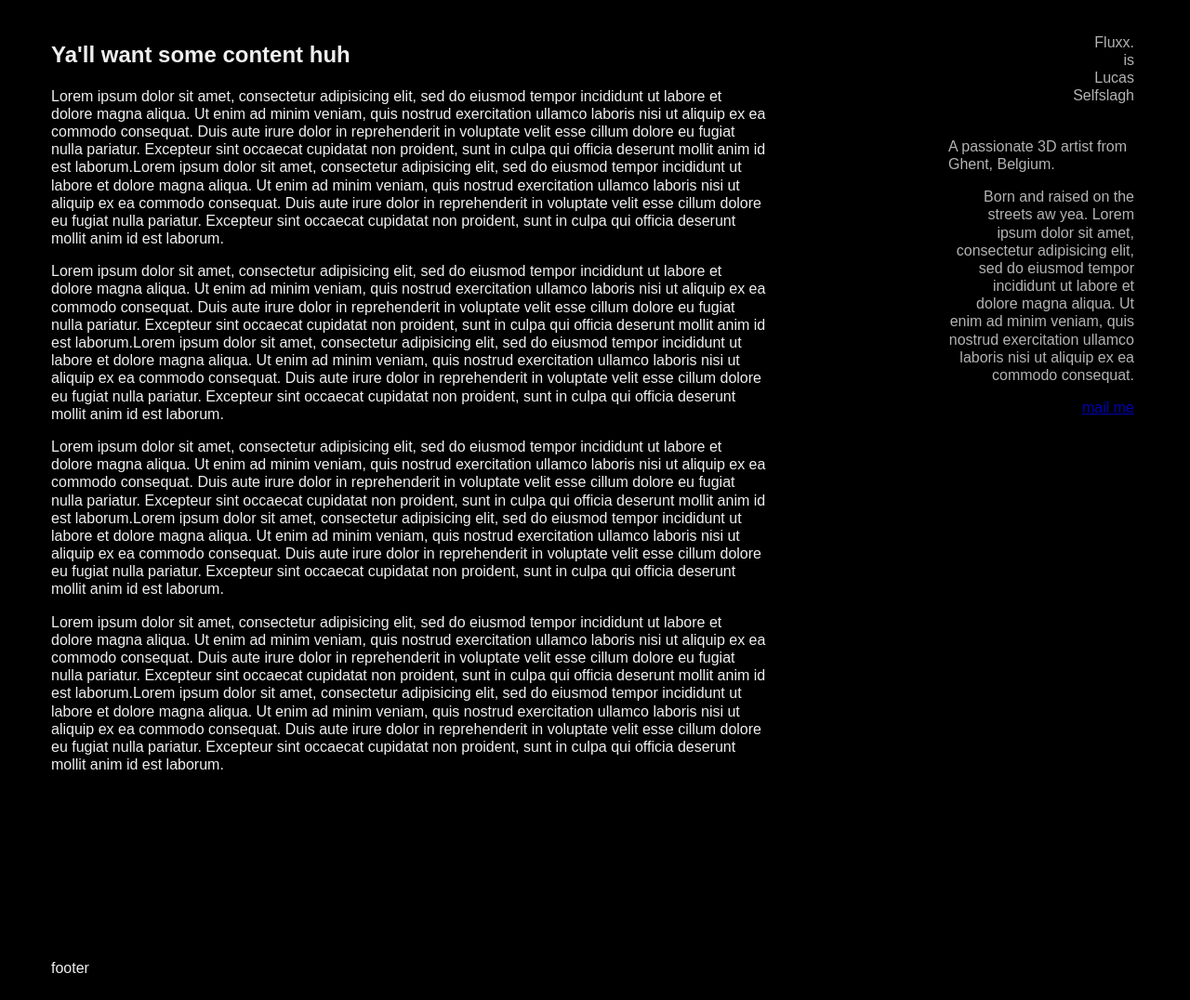
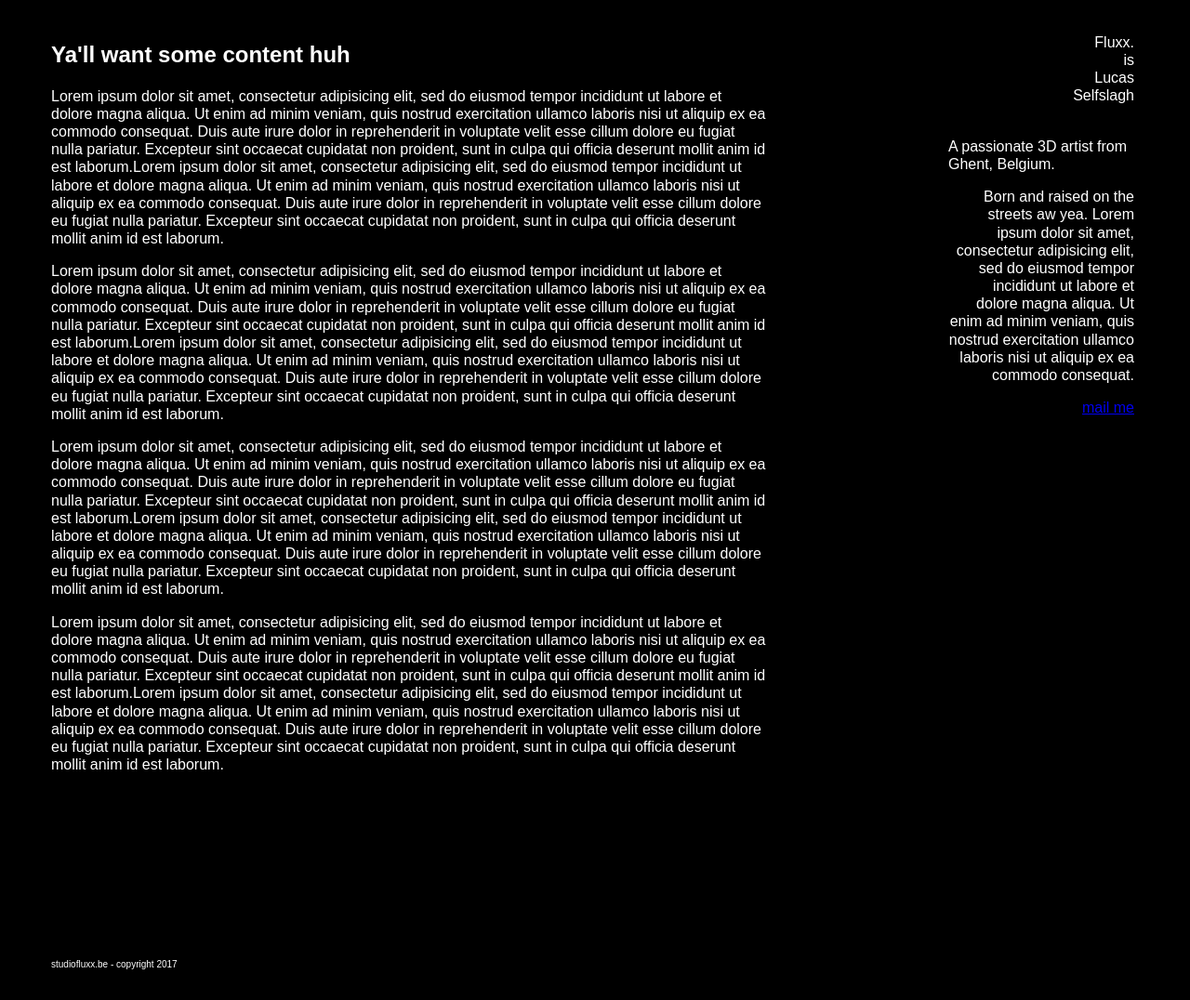
Before and after one commit to studiofluxx/studiofluxx, a plain HTML site: page index.html in a window 1280 px wide. Shown: the part 183-1259 px from the top of the page at 93% size. Drawn offline with Linux system fonts and the light colour scheme; a web font is replaced by a local one.

Commit message:
some more again
yeah i guess

```diff
--- a/css/fluxx.css
+++ b/css/fluxx.css
@@ -8,7 +8,7 @@ html {
 body {
   background-color: black;
   line-height: 1.2;
-  color: #efefef;
+  color: #fff;
   font-family: 'Droid Sans', sans-serif;
 }
 /**
@@ -51,15 +51,12 @@ body {
   margin-top: 12em;
 }
 
-.footer {margin-top: 200px;}
+.footer {margin-top: 200px;font-size: 10px;}
 
 .sidebar {
   padding: 20px;
   margin-top: 0px;
   width: 240px;
-  background-color:black;
-  opacity: .75;
-  color: #efefef;
 }
 
 .sidebar {float:right;}
--- a/index.html
+++ b/index.html
@@ -65,7 +65,7 @@
 
 
 
-<div class="footer"><p>footer</p>
+<div class="footer"><p>studiofluxx.be - copyright 2017</p>
 
   </div>
   </div>
```
